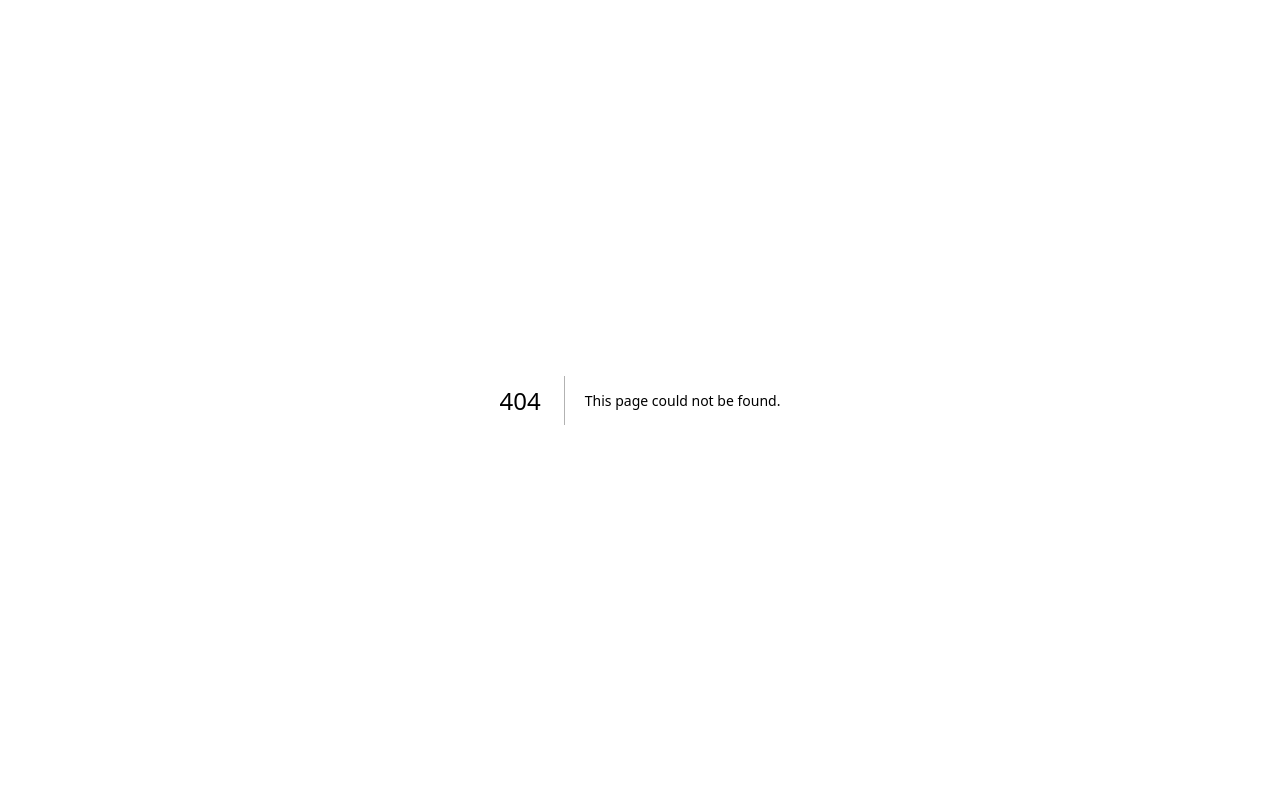
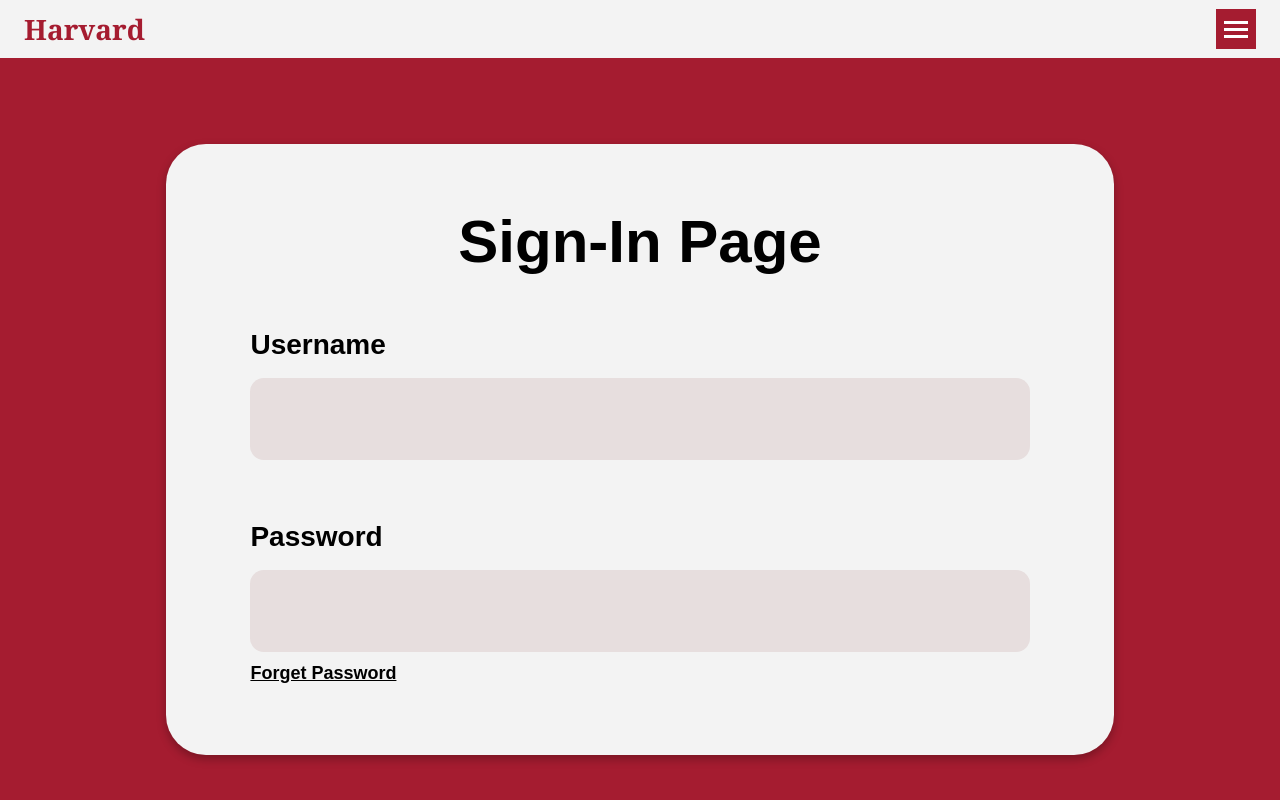
Before and after one commit to NischalT2/S26-Exploration-HUDS-Menu, a Next.js app: page /signup in a window 1280 px wide. Before the commit this address had no page. Built offline with nearby package versions, Linux system fonts and the light colour scheme.

Commit message:
sign up page

```diff
--- a/app/page.tsx
+++ b/app/page.tsx
@@ -1,5 +1,47 @@
+import MenuCategory from "@/app/components/menuCategory";
+
 export default function Home() {
   return (
-    <></>
-  );
+      <div className="bg-white min-h-screen">
+        <div className="bg-red-500 w-full text-white flex justify-between items-center px-4 py-2">
+          <span className = 'text-xl font-bold'>Harvard</span>
+          <div className="bg-white w-7 h-7 flex flex-col justify-center items-center gap-1">
+            <div className="bg-black h-0.5 w-5"></div>
+          <div className="bg-black h-0.5 w-5"></div>
+          <div className="bg-black h-0.5 w-5"></div>
+          </div>
+        </div>
+        <div className='flex flex-row w-10/11 h-40 rounded-3xl overflow-hidden justify-center mx-auto mt-5'>
+        <img src='https://i.ytimg.com/vi/YtIF-CP5ycc/maxresdefault.jpg' className='object-cover w-1/3 h-full'></img>
+        <img src='https://college.harvard.edu/sites/default/files/styles/max_800_x_985/public/2022-11/linderpix-Harvard-21210-web.jpg?itok=v2HDrwVm' className='object-cover h-full w-1/3'></img>
+        <img src='https://d3e1m60ptf1oym.cloudfront.net/1a24fa9c-e118-11e3-8d91-f2b86e40979d/140429_HFC_002_xgaplus.jpg' className='object-cover h-full w-1/3'></img>
+        </div>
+        <div className='flex flex-col w-10/11 min-h-screen mb-8 mx-auto mt-5 bg-red-700 rounded-2xl '>
+        <div className='flex flex-row justify-between w-full px-4 py-5 gap-3'>
+          <div className='flex flex-row gap-3'>
+        <div className='flex flex-row bg-white text-gray-700 text-xs px-4 py-2 rounded-full w-15 h-7 items-center justify-center'>Dinner</div>
+        <button className='flex bg-white text-gray-700 text-xs px-4 py-2 rounded-full w-15 h-7 items-center justify-center cursor-pointer'>Daily</button>
+        <div className='flex flex-row bg-white text-gray-700 text-xs px-4 py-2 rounded-full w-15 h-7 items-center justify-center'>Date</div>
+          </div>
+        <div className='flex flex-row border text-white text-xs px-4 py-2 rounded-full w-15 h-7 items-center justify-center'>Filter</div>
+        </div>
+        <div className="flex flex-row justify-center items-center pb-6 text-white font-bold ">
+              Sun, Mar 8, 2026
+        </div>
+
+        <MenuCategory />
+        <MenuCategory />
+        <MenuCategory />
+
+
+        </div>
+
+
+
+
+
+
+      </div>
+
+      );
 }
--- /dev/null
+++ b/app/signup/page.tsx
@@ -0,0 +1,74 @@
+export default function SignupPage() {
+  function SignupNavbar() {
+  return (
+    <div className="flex h-[58px] items-center justify-between bg-[#f3f3f3] px-6">
+      <h1 className="font-serif text-[28px] font-semibold text-[#A51C30]">
+        Harvard
+      </h1>
+
+      <button
+        type="button"
+        aria-label="Open menu"
+        className="flex h-10 w-10 items-center justify-center bg-[#A51C30]"
+      >
+        <div className="space-y-1">
+          <div className="h-[3px] w-6 bg-white" />
+          <div className="h-[3px] w-6 bg-white" />
+          <div className="h-[3px] w-6 bg-white" />
+        </div>
+      </button>
+    </div>
+  );
+}
+
+  return (
+    <div className="min-h-screen bg-[#A51C30]">
+      <SignupNavbar />
+
+      <div className="flex justify-center pt-[86px]">
+        <div className="w-[74%] max-w-[1020px] rounded-[40px] bg-[#f3f3f3] px-[84px] py-[68px] shadow-[0_4px_10px_rgba(0,0,0,0.28)]">
+          <h1 className="mb-[52px] text-center text-[60px] font-bold leading-none text-black">
+            Sign-In Page
+          </h1>
+
+          <div className="mx-auto max-w-[850px]">
+            <div className="mb-[56px]">
+              <label
+                htmlFor="username"
+                className="mb-3 block text-[28px] font-bold text-black"
+              >
+                Username
+              </label>
+              <input
+                id="username"
+                type="text"
+                className="h-[82px] w-full rounded-[14px] bg-[#e7dede] px-5 text-[24px] text-black outline-none"
+              />
+            </div>
+
+            <div>
+              <label
+                htmlFor="password"
+                className="mb-3 block text-[28px] font-bold text-black"
+              >
+                Password
+              </label>
+              <input
+                id="password"
+                type="password"
+                className="h-[82px] w-full rounded-[14px] bg-[#e7dede] px-5 text-[24px] text-black outline-none"
+              />
+
+              <a
+                href="#"
+                className="mt-2 inline-block text-[18px] font-bold text-black underline"
+              >
+                Forget Password
+              </a>
+            </div>
+          </div>
+        </div>
+      </div>
+    </div>
+  );
+}
```
Also changed, not shown: berg.jpg (added).
